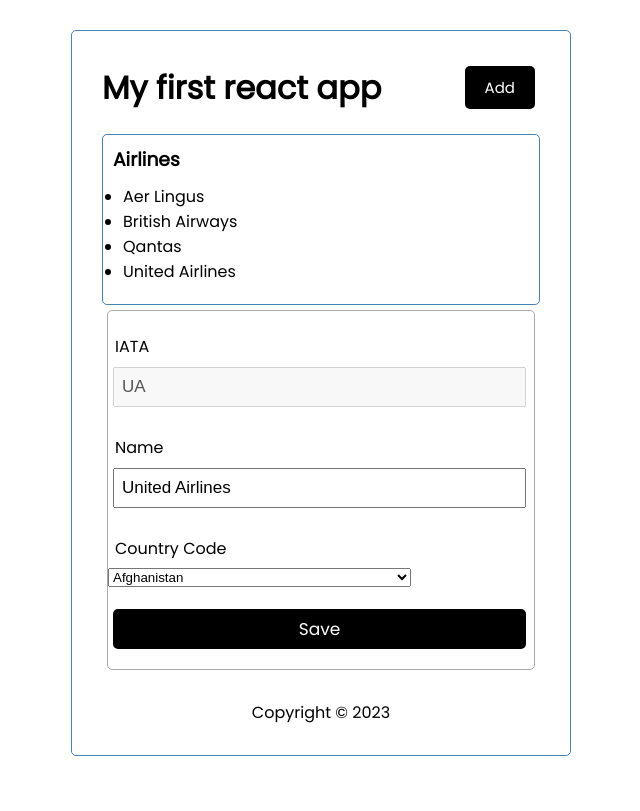
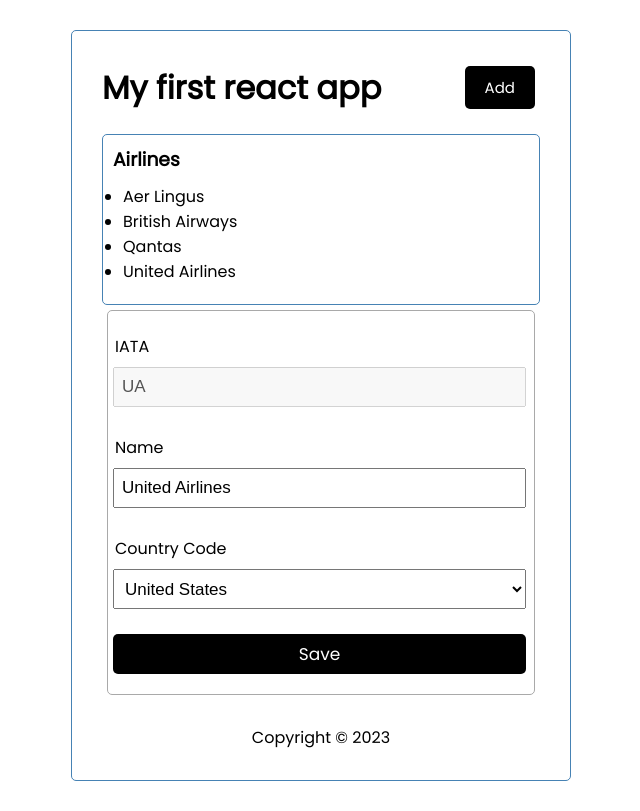
Before and after one commit to ftc-webdev/OurFirstReactApp, a React (Create React App) app: page / in a window 1280 px wide. Both pictures are taken after a click on the item "United Airlines". Shown: the whole page, without its empty margins (319-959 px from the left). Built offline with nearby package versions, Linux system fonts and the light colour scheme.

Commit message:
Fixed select to accept a current value, an set the correct option to selected Fixed the css for select
Signed-off-by: eamole <eamole@hotmail.com>

```diff
--- a/src/components/Airline.jsx
+++ b/src/components/Airline.jsx
@@ -47,6 +47,7 @@ const Airline = ({ airline, onChange, isNewAirline}) => {
       />
 
       <Select
+        value={countryCode}
         values={countries}
         label="Country Code"
         placeHolder="Country Code"
--- a/src/components/Form.jsx
+++ b/src/components/Form.jsx
@@ -5,7 +5,7 @@ const Form = () => {
   )
 }
 
-const Select = ({values, label, code = "code", name = "name"}) => {
+const Select = ({value, values, label, code = "code", name = "name"}) => {
 
   return (
     <div className="form-control">
@@ -13,7 +13,7 @@ const Select = ({values, label, code = "code", name = "name"}) => {
         <select>
         {
           values.map((element) => (
-            <option value={ element[code] }>
+            <option value={ element[code] } selected={element[code] === value}>
             { element[name] }
             </option>
           ))
--- a/src/index.css
+++ b/src/index.css
@@ -105,7 +105,7 @@ ul {
   padding: 3px 7px;
 }
 
-.form-control input {
+.form-control input, .form-control select {
   width: 97%;
   height: 40px;
   margin: 5px;
```
